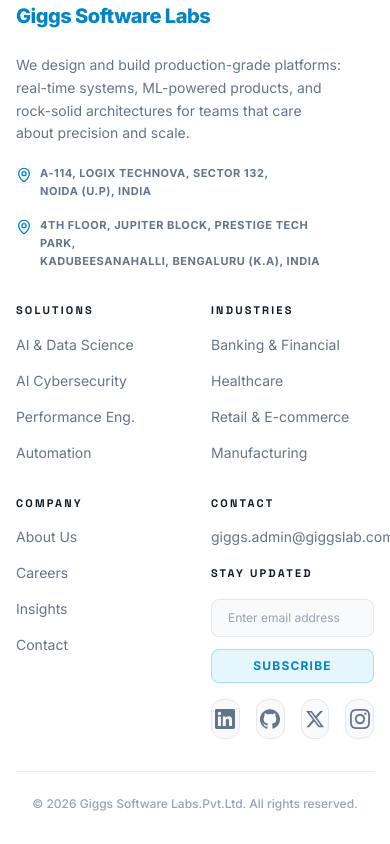
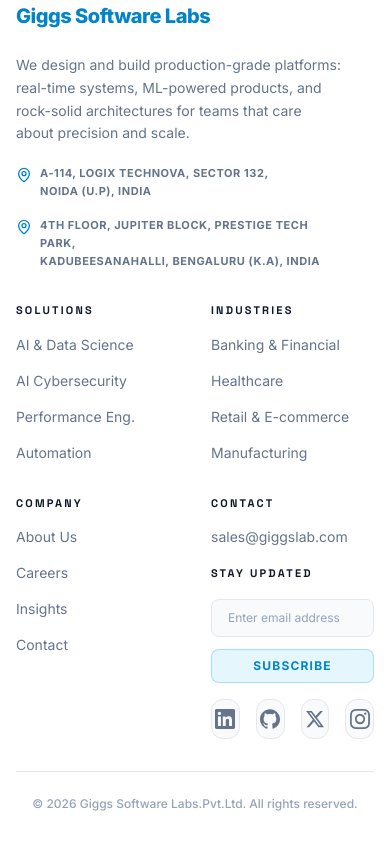
Before and after one commit to KrishnaaKumarJha/Giggs_Labs_Website, a Next.js app in the folder frontend/: page / in a window 390 px wide. Shown: the part 11135-11979 px from the top of the page. Built offline with nearby package versions, Linux system fonts and the light colour scheme.

Commit message:
Phone-Navbar_fix

```diff
--- a/frontend/components/Footer.js
+++ b/frontend/components/Footer.js
@@ -173,8 +173,8 @@
                 Contact
               </h3>
               <div className="space-y-4 text-sm text-slate-500">
-                <a href="mailto:giggs.admin@giggslab.com" className="hover:text-sky-600 transition-colors block mb-4">
-                  giggs.admin@giggslab.com
+                <a href="mailto:sales@giggslab.com" className="hover:text-sky-600 transition-colors block mb-4">
+                  sales@giggslab.com
                 </a>
 
                 <h3 className="text-[11px] font-black uppercase tracking-[0.2em] text-slate-900 mt-8 mb-4">
--- a/frontend/components/Navbar.js
+++ b/frontend/components/Navbar.js
@@ -317,6 +317,16 @@
                 );
               })}
 
+              {/* Mobile CTAs */}
+              <div className="flex flex-col gap-4 pt-6 border-t border-slate-100">
+                <Button href="/contact" variant="secondary" className="w-full justify-center py-4 text-[13px] font-black uppercase tracking-[0.2em] !rounded-xl">
+                  Contact Us
+                </Button>
+                <Button href="/careers" variant="primary" className="w-full justify-center py-4 text-[13px] font-black uppercase tracking-[0.2em] !rounded-xl">
+                  Careers
+                </Button>
+              </div>
+
 
             </div>
           </motion.div>
--- a/frontend/pages/blog/index.js
+++ b/frontend/pages/blog/index.js
@@ -65,14 +65,18 @@
     return { props: { posts: finalPosts } };
   } catch (err) {
     console.error('Error fetching posts:', err);
-    return { props: { posts: fallbackPosts.map(p => ({
+    return {
+      props: {
+        posts: fallbackPosts.map(p => ({
           ...p,
           date_display: new Date(p.created_at).toLocaleDateString('en-US', {
             month: 'long',
             day: 'numeric',
             year: 'numeric',
           })
-    })) } };
+        }))
+      }
+    };
   }
 }
 
@@ -90,7 +94,7 @@
   return (
     <PageShell
       eyebrow="Insights & Thought Leadership"
-      title="Insights from Giggs Experts"
+      title="Insights"
       description="Deep dives into AI engineering, cybersecurity research, and elite software architecture. Your resource for building at the edge."
       videoSrc="/hero/automation.mp4"
       videoOpacity={0.6}
--- a/frontend/pages/contact.js
+++ b/frontend/pages/contact.js
@@ -128,7 +128,7 @@
   return (
     <PageShell
       eyebrow="Get in Touch"
-      title="Let's Build the Future Together"
+      title="Get in Touch"
       description="Whether you're exploring AI transformation, scaling digital platforms, or automating enterprise workflows, our experts are here to help you move faster and smarter."
       videoSrc="/hero/cyber.mp4"
       videoOpacity={0.7}
@@ -288,14 +288,14 @@
             >
               {/* Contact Cards */}
               <div className="grid gap-4 grid-cols-1 sm:grid-cols-2 lg:grid-cols-1">
-                <a href="mailto:giggs.admin@giggslab.com" className="group rounded-3xl border border-slate-800 bg-slate-900/10 p-6 transition-all hover:bg-slate-900/20 hover:border-slate-700">
+                <a href="mailto:sales@giggslab.com" className="group rounded-3xl border border-slate-800 bg-slate-900/10 p-6 transition-all hover:bg-slate-900/20 hover:border-slate-700">
                   <div className="flex items-center gap-4">
                     <div className="h-12 w-12 rounded-2xl bg-cyan-500/10 flex items-center justify-center border border-cyan-500/20 group-hover:scale-110 transition-transform">
                       <Mail className="w-6 h-6 text-cyan-400" />
                     </div>
                     <div>
                       <div className="text-[10px] font-black uppercase tracking-widest text-slate-500 mb-0.5">Email us</div>
-                      <div className="text-sm font-bold text-slate-100">giggs.admin@giggslab.com</div>
+                      <div className="text-sm font-bold text-slate-100">sales@giggslab.com</div>
                     </div>
                   </div>
                 </a>
```
Lines whose indentation alone changed are shown as unchanged.
